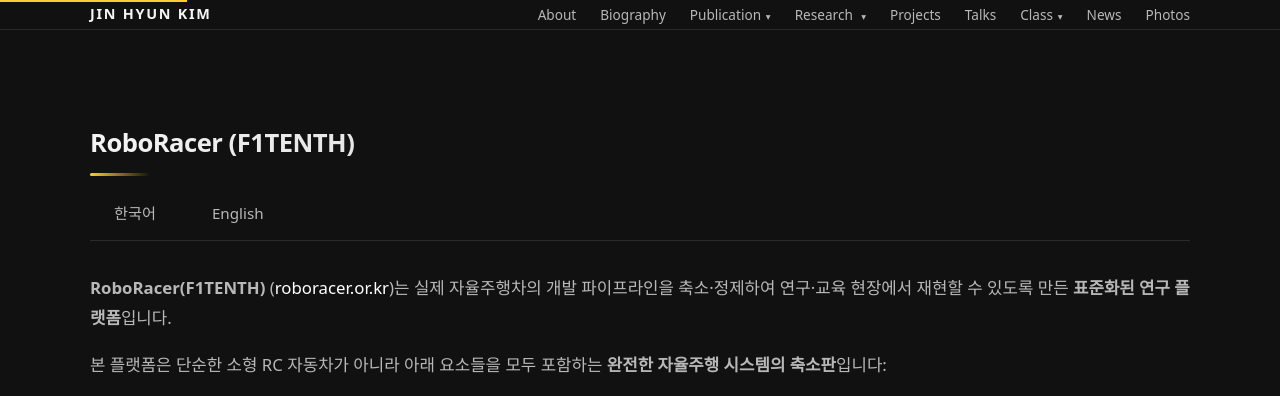
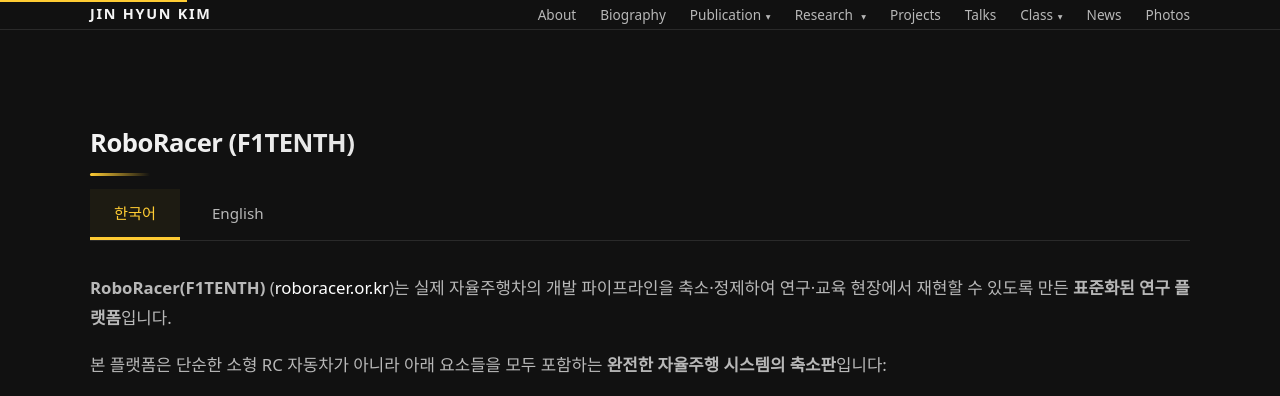
Before and after one commit to jhkim07/jhkim07.github.io, a Jekyll site: the page built from research/ai-robot/roboracer/index.md, in a window 1280 px wide. Shown: the top 396 px of the page. Built offline with Jekyll 4.4.1, drawn with Linux system fonts in a browser that asks for light colours.

Commit message:
Fix language tabs: correct HTML structure for proper CSS selector matching

```diff
--- a/assets/css/styles.css
+++ b/assets/css/styles.css
@@ -768,6 +768,10 @@
 }
 
 /* ===== LANGUAGE TABS ===== */
+.content-area {
+  min-height: 200px;
+}
+
 .language-tabs {
   display: flex;
   gap: 0.5rem;
@@ -775,7 +779,14 @@
   border-bottom: 1px solid var(--border);
 }
 
-.lang-tab {
+.language-tabs input[type="radio"] {
+  position: absolute;
+  opacity: 0;
+  width: 0;
+  height: 0;
+}
+
+.language-tabs label {
   padding: 0.75rem 1.5rem;
   background: transparent;
   border: none;
@@ -790,29 +801,12 @@
   user-select: none;
 }
 
-.lang-tab:hover {
+.language-tabs label:hover {
   color: var(--text);
   background: rgba(255, 255, 255, 0.02);
 }
 
-.lang-tab.active {
-  color: var(--accent);
-  border-bottom-color: var(--accent);
-  background: rgba(255, 204, 51, 0.05);
-}
-
-.content-area {
-  min-height: 200px;
-}
-
-/* Language tabs - CSS only solution */
-.language-tabs input[type="radio"] {
-  position: absolute;
-  opacity: 0;
-  width: 0;
-  height: 0;
-}
-
+/* Active tab - golden yellow text and underline */
 .language-tabs input[type="radio"]:checked + label {
   color: var(--accent);
   border-bottom-color: var(--accent);
@@ -822,6 +816,26 @@
 /* Hide all content by default */
 .lang-content {
   display: none;
+}
+
+/* Show content based on radio button state - CSS only solution */
+.language-tabs:has(#lang-ko:checked) ~ #content-area #ko-content {
+  display: block;
+}
+
+.language-tabs:has(#lang-en:checked) ~ #content-area #en-content {
+  display: block;
+}
+
+/* Fallback for browsers without :has() support */
+@supports not selector(:has(*)) {
+  #lang-ko:checked ~ .language-tabs ~ #content-area #ko-content {
+    display: block;
+  }
+
+  #lang-en:checked ~ .language-tabs ~ #content-area #en-content {
+    display: block;
+  }
 }
 
 /* Enhanced design for RoboRacer page */
--- a/research/ai-robot/roboracer/index.md
+++ b/research/ai-robot/roboracer/index.md
@@ -10,15 +10,15 @@
     <!-- Language Tabs -->
     <div class="language-tabs">
       <input type="radio" id="lang-ko" name="language" value="ko" checked>
+      <label for="lang-ko" class="lang-tab">한국어</label>
       <input type="radio" id="lang-en" name="language" value="en">
-      <label for="lang-ko" class="lang-tab">한국어</label>
       <label for="lang-en" class="lang-tab">English</label>
     </div>
 
     <!-- Content Area -->
     <div id="content-area" class="content-area">
       <!-- Korean Content -->
-      <div id="ko-content" class="lang-content" data-lang="ko" style="display: block;">
+      <div id="ko-content" class="lang-content" data-lang="ko">
         <div class="intro-section">
           <p class="section-text">
             <strong>RoboRacer(F1TENTH)</strong> (<a href="https://roboracer.or.kr" target="_blank">roboracer.or.kr</a>)는 실제 자율주행차의 개발 파이프라인을 축소·정제하여 연구·교육 현장에서 재현할 수 있도록 만든 <strong>표준화된 연구 플랫폼</strong>입니다.
```
Also changed, not shown: other parts of research/ai-robot/roboracer/index.md (+0 -29 lines).
